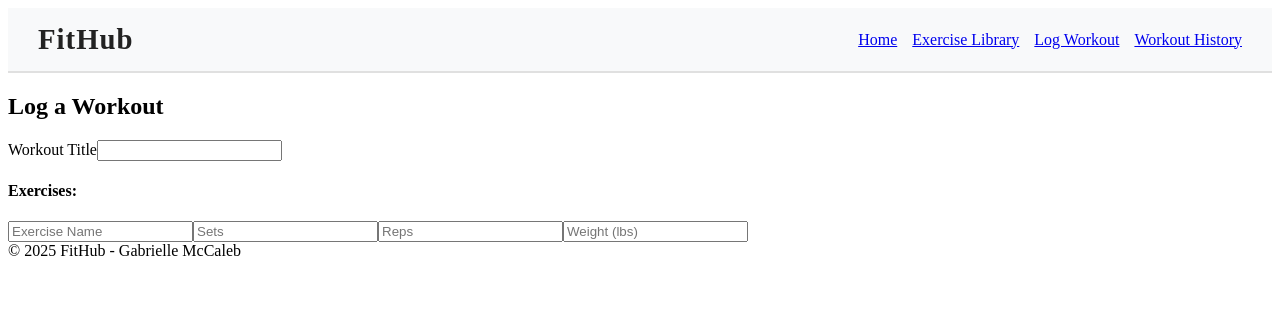
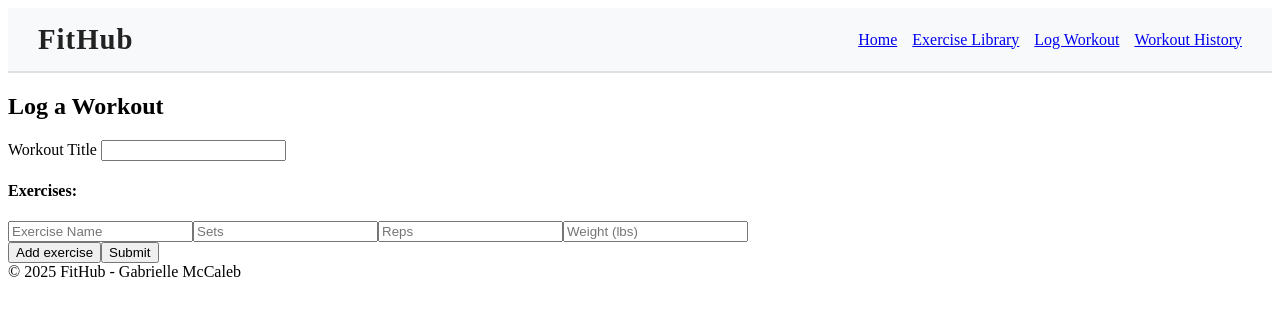
Before and after one commit to gmccaleb/unit-1-project-FitHub, a React (Vite) app in the folder fit-hub/: page /Log-Workout in a window 1280 px wide. Shown: the top 316 px of the page. Built offline with nearby package versions, Linux system fonts and the light colour scheme.

Commit message:
finished reusable button and added functionality to logworkout

```diff
--- a/fit-hub/src/components/LogWorkout.jsx
+++ b/fit-hub/src/components/LogWorkout.jsx
@@ -1,23 +1,42 @@
-import React from "react";
+import Button from "./reusable/Button";
+import {useState} from "react";
+
 
 function LogWorkout() {
+    const [exerciseFields, setExerciseFields] = useState([{}]); // starts with 1 object
+
+  // Function to add a new set of user inputs
+  const addExerciseField = () => {
+    setExerciseFields([...exerciseFields, {}]);
+  };
+
   return (
     <main>
-      <h2>Log a Workout</h2>
+      {" "}
+      <h2>Log a Workout</h2>{" "}
       <form>
+        {" "}
         <label>
           {" "}
-          Workout Title
-          <input type="text"/>
-        </label>
-        <h4>Exercises:</h4>
-        <input type="text" placeholder="Exercise Name" required />
-        <input type="number" placeholder="Sets" />
-        <input type="number" placeholder="Reps" />
-        <input type="number" placeholder="Weight (lbs)" />
-      </form>
+          Workout Title <input type="text" required />{" "}
+        </label>{" "}
+        <h4>Exercises:</h4>{" "}
+         {exerciseFields.map((index) => (
+          <div key={index} className="exercise-inputs">
+            <input type="text" placeholder="Exercise Name" required />
+            <input type="number" placeholder="Sets" />
+            <input type="number" placeholder="Reps" />
+            <input type="number" placeholder="Weight (lbs)" />
+          </div>
+        ))}
+      </form>{" "}
+
+      <Button type="button" className="add exercise" text="Add exercise" onClick={addExerciseField}/>
+      <Button type="submit" className="submit" text="Submit"/>
+
     </main>
+
+
   );
 }
-
 export default LogWorkout;
--- a/fit-hub/src/components/reusable/Button.jsx
+++ b/fit-hub/src/components/reusable/Button.jsx
@@ -1,8 +1,13 @@
-import React from "react";
+function Button({ text, onClick, type = "button", className = "" }) {
 
-function Button({ to, onClick, name }) {
+  return (
+    <button type={type} onClick={onClick} className={`${className} btn`}>
+      {text}
+    </button>
+  );
 
-  return <Button>{name}</Button>;
 }
 
+
+
 export default Button;
```
Also changed, not shown: fit-hub/src/components/reusable/Button.css (added).
